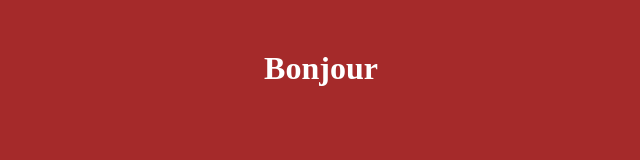
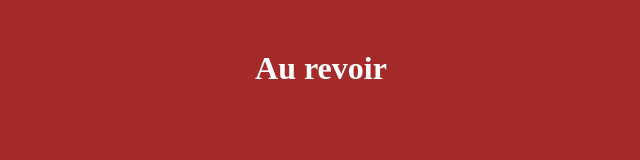
Before and after one commit to medmoha91/First, a plain HTML site: page index.html in a window 1280 px wide. Shown: the full height of the page, 319-959 px from the left. Drawn offline with Linux system fonts and the light colour scheme.

Commit message:
aurevoir

```diff
--- a/index.html
+++ b/index.html
@@ -15,6 +15,6 @@
 	</style>
 </head>
 <body>
-	<h1>Bonjour</h1>
+	<h1>Au revoir</h1>
 </body>
 </html>
```
